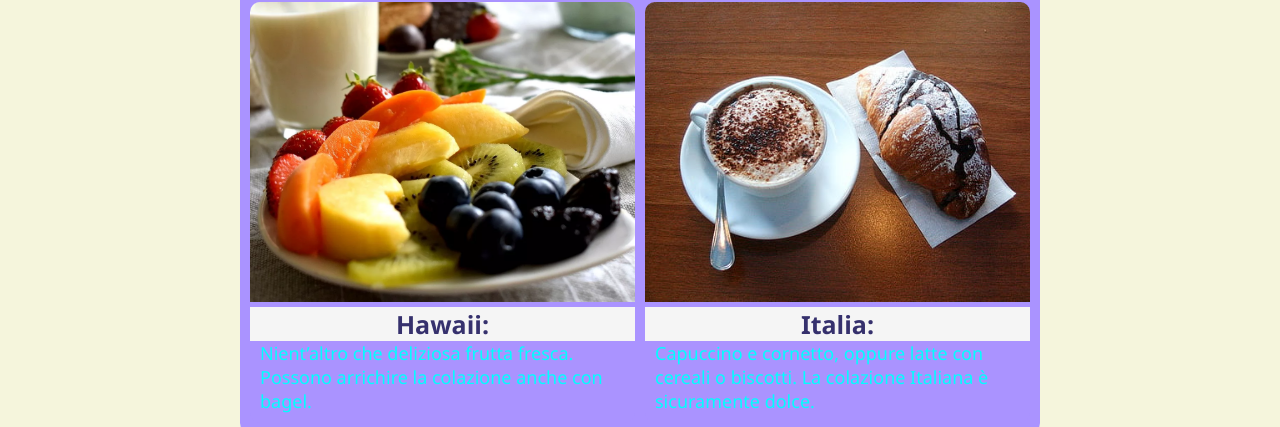
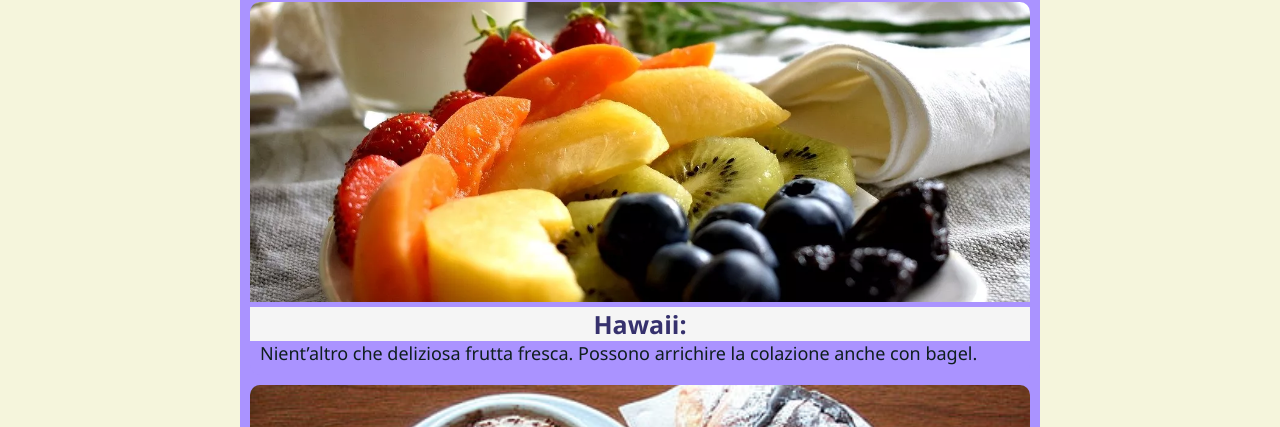
Before and after one commit to MarcoAurelioCicerone/colazioni-nel-mondo, a plain HTML site: page index.html in a window 1280 px wide. Shown: the part 261-688 px from the top of the page. Drawn offline with Linux system fonts and the light colour scheme.

Commit message:
Update style.css

```diff
--- a/style.css
+++ b/style.css
@@ -64,7 +64,6 @@ section.card {
     background-color: rgb(170, 147, 255);
     padding: 10px;
     display: grid;
-    grid-template-columns: 1fr 1fr;
     gap: 10px;
     border-radius: 0 0 10px 10px;
 }
@@ -80,7 +79,7 @@ section.card h3 {
 
 section.card p {
     margin-bottom: 10px;
-    color: aqua;
+    color: rgb(15, 30, 30);
 }
 
 section.card div {
```
